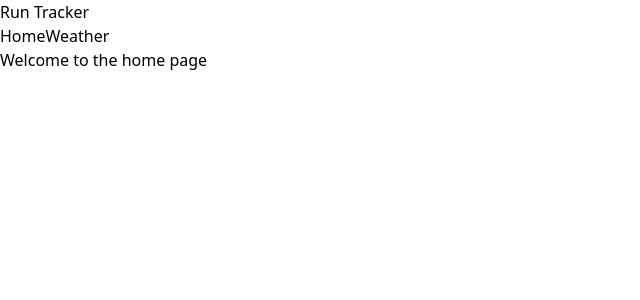
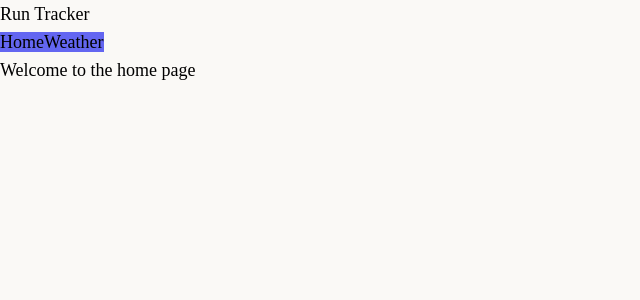
Before and after one commit to joshuaw97/RunFullStack, a Next.js app in the folder frontend/my-app/: page / in a window 1280 px wide. Shown: the top 300 px of the page, without its empty margins (0-640 px from the left). Built offline with nearby package versions, Linux system fonts and the light colour scheme.

Commit message:
Added styling to Navbar

```diff
--- a/frontend/my-app/app/components/Navbar.jsx
+++ b/frontend/my-app/app/components/Navbar.jsx
@@ -1,4 +1,5 @@
 import Link from 'next/link'
+
 
 export default function Navbar() {
 
--- a/frontend/my-app/app/globals.css
+++ b/frontend/my-app/app/globals.css
@@ -1,3 +1,22 @@
 @tailwind base;
 @tailwind components;
 @tailwind utilities;
+
+body {
+    background: #FAF9F6;
+    @apply text-lg;
+    font-family: 'Roboto;'
+}
+
+nav a, nav span {
+    @apply bg-indigo-500;
+
+
+
+}
+
+main nav {
+
+    @apply border-0;
+    @apply bg-indigo-500;
+}
```
